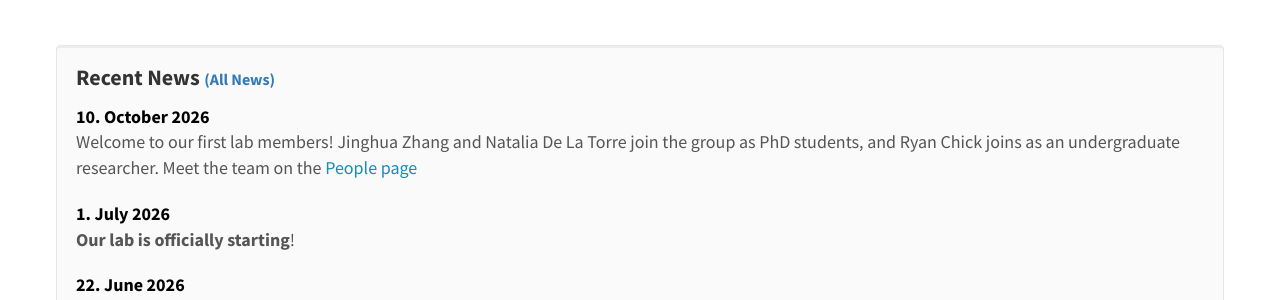
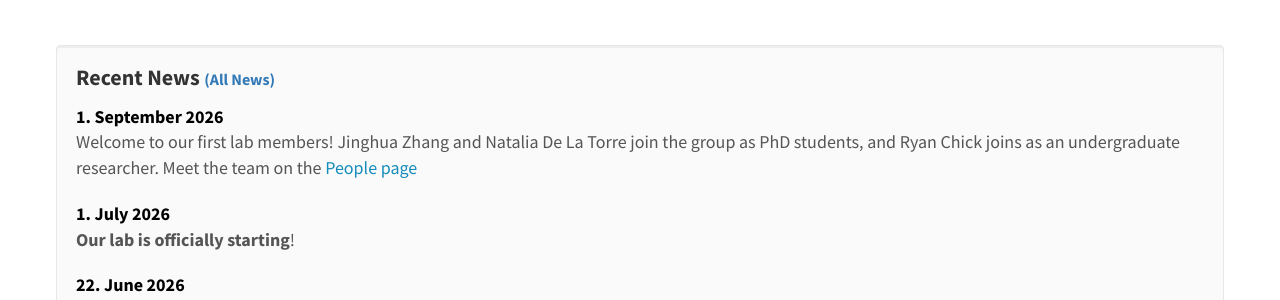
Before and after one commit to vialetto/vialettolab, a Jekyll site: the page built from _pages/home.md, in a window 1280 px wide and 900 px high, scrolled down 579 px. Shown: the part 310-610 px from the top of the window. Built offline with Jekyll 4.4.1, drawn with Linux system fonts in a browser that asks for light colours; nearby versions of some CDN libraries; a style sheet for code colours, icons or effects is not loaded.

Commit message:
News: date lab members announcement 1 September 2026
Co-Authored-By: Claude Fable 5.1 <noreply@anthropic.com>

```diff
--- a/_data/news.yml
+++ b/_data/news.yml
@@ -1,4 +1,4 @@
-- date: 10. October 2026
+- date: 1. September 2026
   headline: Welcome to our first lab members! Jinghua Zhang and Natalia De La Torre join the group as PhD students, and Ryan Chick joins as an undergraduate researcher. Meet the team on the [People page](/people/)
 
 - date: 1. July 2026
```
